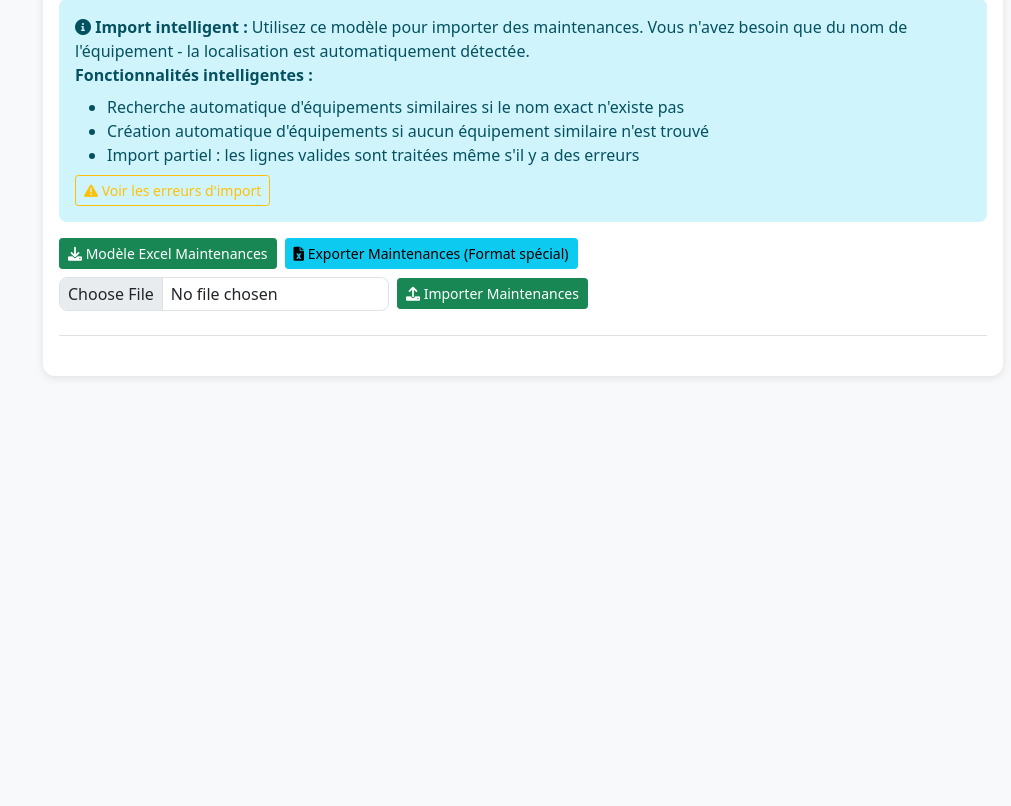
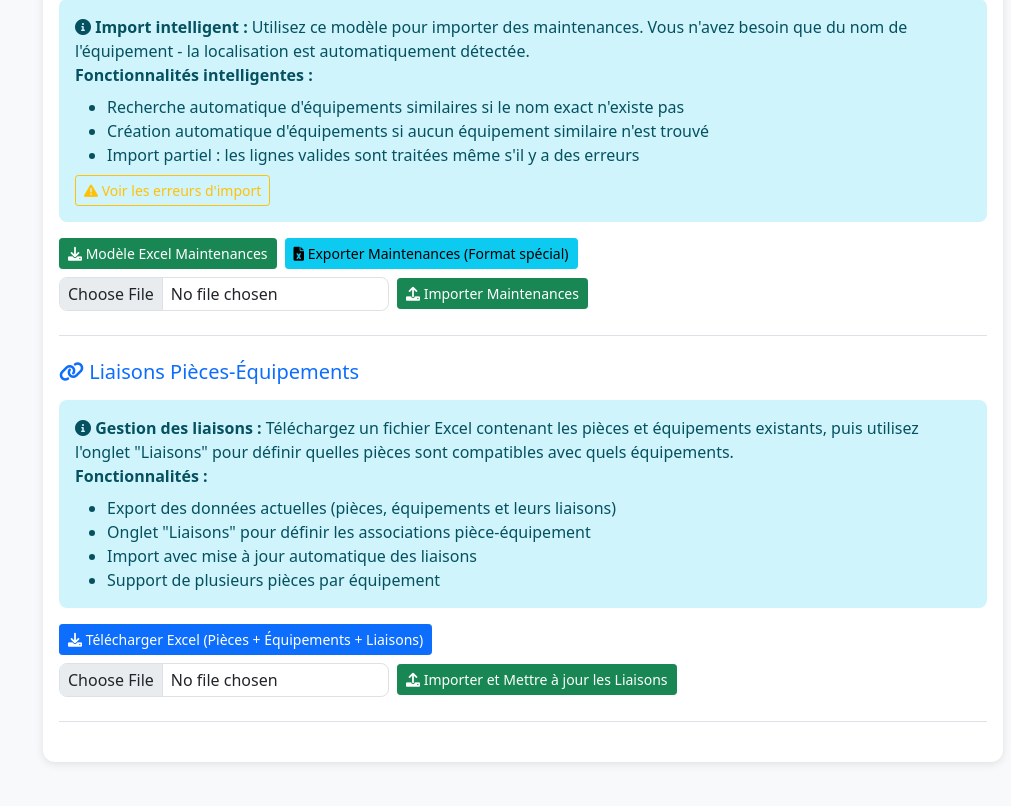
Before and after one commit to JBDLC/ste-maintenance, a Flask app: page /parametres in a window 1280 px wide. Shown: the part 1780-2586 px from the top of the page, without its empty margins (269-1280 px from the left). Before the commit the page ends 2158 px from the top, so only its background shows below. Run offline with Flask 3, Linux system fonts and the light colour scheme; a user stored in the database is signed in; data comes from the database, SQL or seed files in the repository; tables that the repository leaves empty hold one stand-in row (values such as "Sample post"); some libraries are stand-ins or nearby versions.

Commit message:
Add files via upload

```diff
--- a/app.py
+++ b/app.py
@@ -2845,6 +2845,273 @@ def download_modele_maintenances():
         wb.save(tmp.name)
         tmp.flush()
         return send_file(tmp.name, as_attachment=True, download_name='modele_maintenances_simplifie.xlsx')
+
+@app.route('/parametres/export-pieces-equipements')
+@login_required
+def export_pieces_equipements():
+    """Export des pièces, équipements et leurs liaisons en Excel"""
+    try:
+        from openpyxl import Workbook
+        from openpyxl.styles import Font, PatternFill, Alignment
+        from openpyxl.utils import get_column_letter
+
+        wb = Workbook()
+
+        # Supprimer la feuille par défaut
+        wb.remove(wb.active)
+
+        # Feuille 1: Pièces
+        ws_pieces = wb.create_sheet("Pièces")
+        pieces = Piece.query.all()
+
+        # En-têtes pour les pièces
+        headers_pieces = ['ID', 'Référence STE', 'Référence Magasin', 'Item', 'Description', 'Lieu de Stockage', 'Quantité Stock', 'Stock Mini', 'Stock Maxi']
+        for col, header in enumerate(headers_pieces, 1):
+            cell = ws_pieces.cell(row=1, column=col, value=header)
+            cell.font = Font(bold=True)
+            cell.fill = PatternFill(start_color="CCCCCC", end_color="CCCCCC", fill_type="solid")
+
+        # Données des pièces
+        for row, piece in enumerate(pieces, 2):
+            lieu_stockage = piece.lieu_stockage.nom if piece.lieu_stockage else ""
+            ws_pieces.cell(row=row, column=1, value=piece.id)
+            ws_pieces.cell(row=row, column=2, value=piece.reference_ste)
+            ws_pieces.cell(row=row, column=3, value=piece.reference_magasin)
+            ws_pieces.cell(row=row, column=4, value=piece.item)
+            ws_pieces.cell(row=row, column=5, value=piece.description)
+            ws_pieces.cell(row=row, column=6, value=lieu_stockage)
+            ws_pieces.cell(row=row, column=7, value=piece.quantite_stock)
+            ws_pieces.cell(row=row, column=8, value=piece.stock_mini)
+            ws_pieces.cell(row=row, column=9, value=piece.stock_maxi)
+
+        # Ajuster la largeur des colonnes pour les pièces
+        for col in range(1, len(headers_pieces) + 1):
+            ws_pieces.column_dimensions[get_column_letter(col)].width = 15
+
+        # Feuille 2: Équipements
+        ws_equipements = wb.create_sheet("Équipements")
+        equipements = Equipement.query.all()
+
+        # En-têtes pour les équipements
+        headers_equipements = ['ID', 'Nom', 'Description', 'Localisation', 'Site']
+        for col, header in enumerate(headers_equipements, 1):
+            cell = ws_equipements.cell(row=1, column=col, value=header)
+            cell.font = Font(bold=True)
+            cell.fill = PatternFill(start_color="CCCCCC", end_color="CCCCCC", fill_type="solid")
+
+        # Données des équipements
+        for row, equipement in enumerate(equipements, 2):
+            localisation = equipement.localisation.nom if equipement.localisation else ""
+            site = equipement.localisation.site.nom if equipement.localisation and equipement.localisation.site else ""
+            ws_equipements.cell(row=row, column=1, value=equipement.id)
+            ws_equipements.cell(row=row, column=2, value=equipement.nom)
+            ws_equipements.cell(row=row, column=3, value=equipement.description)
+            ws_equipements.cell(row=row, column=4, value=localisation)
+            ws_equipements.cell(row=row, column=5, value=site)
+
+        # Ajuster la largeur des colonnes pour les équipements
+        for col in range(1, len(headers_equipements) + 1):
+            ws_equipements.column_dimensions[get_column_letter(col)].width = 20
+
+        # Feuille 3: Liaisons actuelles
+        ws_liaisons = wb.create_sheet("Liaisons_Actuelles")
+        liaisons = PieceEquipement.query.all()
+
+        # En-têtes pour les liaisons
+        headers_liaisons = ['ID Pièce', 'Référence STE', 'Item', 'ID Équipement', 'Nom Équipement']
+        for col, header in enumerate(headers_liaisons, 1):
+            cell = ws_liaisons.cell(row=1, column=col, value=header)
+            cell.font = Font(bold=True)
+            cell.fill = PatternFill(start_color="CCCCCC", end_color="CCCCCC", fill_type="solid")
+
+        # Données des liaisons actuelles
+        for row, liaison in enumerate(liaisons, 2):
+            ws_liaisons.cell(row=row, column=1, value=liaison.piece_id)
+            ws_liaisons.cell(row=row, column=2, value=liaison.piece.reference_ste)
+            ws_liaisons.cell(row=row, column=3, value=liaison.piece.item)
+            ws_liaisons.cell(row=row, column=4, value=liaison.equipement_id)
+            ws_liaisons.cell(row=row, column=5, value=liaison.equipement.nom)
+
+        # Ajuster la largeur des colonnes pour les liaisons
+        for col in range(1, len(headers_liaisons) + 1):
+            ws_liaisons.column_dimensions[get_column_letter(col)].width = 20
+
+        # Feuille 4: Template pour nouvelles liaisons
+        ws_template = wb.create_sheet("Liaisons")
+
+        # En-têtes pour le template
+        headers_template = ['ID Pièce', 'Référence STE', 'Item', 'ID Équipement', 'Nom Équipement', 'Action (Ajouter/Supprimer)']
+        for col, header in enumerate(headers_template, 1):
+            cell = ws_template.cell(row=1, column=col, value=header)
+            cell.font = Font(bold=True)
+            cell.fill = PatternFill(start_color="E6F3FF", end_color="E6F3FF", fill_type="solid")
+
+        # Ajouter quelques lignes d'exemple
+        for row in range(2, 5):
+            ws_template.cell(row=row, column=6, value="Ajouter")
+
+        # Ajuster la largeur des colonnes pour le template
+        for col in range(1, len(headers_template) + 1):
+            ws_template.column_dimensions[get_column_letter(col)].width = 20
+
+        # Instructions
+        ws_template.cell(row=6, column=1, value="Instructions:")
+        ws_template.cell(row=6, column=1).font = Font(bold=True)
+        ws_template.cell(row=7, column=1, value="1. Utilisez les IDs des pièces et équipements des onglets précédents")
+        ws_template.cell(row=8, column=1, value="2. Dans la colonne 'Action', mettez 'Ajouter' pour créer une liaison")
+        ws_template.cell(row=9, column=1, value="3. Laissez vide ou mettez 'Supprimer' pour retirer une liaison")
+        ws_template.cell(row=10, column=1, value="4. Sauvegardez et importez ce fichier pour appliquer les changements")
+
+        # Sauvegarder le fichier
+        output = io.BytesIO()
+        wb.save(output)
+        output.seek(0)
+
+        return send_file(
+            output,
+            mimetype='application/vnd.openxmlformats-officedocument.spreadsheetml.sheet',
+            as_attachment=True,
+            download_name=f'pieces_equipements_liaisons_{datetime.now().strftime("%Y%m%d_%H%M%S")}.xlsx'
+        )
+
+    except Exception as e:
+        flash(f'Erreur lors de l\'export : {str(e)}', 'error')
+        return redirect(url_for('parametres'))
+
+@app.route('/parametres/import-pieces-equipements', methods=['POST'])
+@login_required
+def import_pieces_equipements():
+    """Import des liaisons pièces-équipements depuis Excel"""
+    try:
+        if 'fichier' not in request.files:
+            flash('Aucun fichier sélectionné', 'error')
+            return redirect(url_for('parametres'))
+
+        file = request.files['fichier']
+        if file.filename == '':
+            flash('Aucun fichier sélectionné', 'error')
+            return redirect(url_for('parametres'))
+
+        if not file.filename.endswith('.xlsx'):
+            flash('Le fichier doit être au format Excel (.xlsx)', 'error')
+            return redirect(url_for('parametres'))
+
+        # Sauvegarder le fichier temporairement
+        temp_path = tempfile.mktemp(suffix='.xlsx')
+        file.save(temp_path)
+
+        # Lire le fichier Excel
+        from openpyxl import load_workbook
+        wb = load_workbook(temp_path, data_only=True)
+
+        # Vérifier que l'onglet Liaisons existe
+        if 'Liaisons' not in wb.sheetnames:
+            flash('L\'onglet "Liaisons" est manquant dans le fichier Excel', 'error')
+            os.unlink(temp_path)
+            return redirect(url_for('parametres'))
+
+        ws_liaisons = wb['Liaisons']
+
+        # Récupérer les données
+        liaisons_data = []
+        for row in ws_liaisons.iter_rows(min_row=2, values_only=True):
+            if any(cell is not None for cell in row[:5]):  # Au moins une des 5 premières colonnes a une valeur
+                piece_id = row[0]
+                reference_ste = row[1]
+                item = row[2]
+                equipement_id = row[3]
+                nom_equipement = row[4]
+                action = row[5] if len(row) > 5 else None
+
+                if piece_id is not None and equipement_id is not None:
+                    liaisons_data.append({
+                        'piece_id': int(piece_id) if isinstance(piece_id, (int, float)) else None,
+                        'reference_ste': reference_ste,
+                        'item': item,
+                        'equipement_id': int(equipement_id) if isinstance(equipement_id, (int, float)) else None,
+                        'nom_equipement': nom_equipement,
+                        'action': action
+                    })
+
+        # Traiter les liaisons
+        ajoutees = 0
+        supprimees = 0
+        erreurs = []
+
+        for liaison_data in liaisons_data:
+            try:
+                piece_id = liaison_data['piece_id']
+                equipement_id = liaison_data['equipement_id']
+                action = liaison_data['action']
+
+                if piece_id is None or equipement_id is None:
+                    continue
+
+                # Vérifier que la pièce et l'équipement existent
+                piece = Piece.query.get(piece_id)
+                equipement = Equipement.query.get(equipement_id)
+
+                if not piece:
+                    erreurs.append(f"Pièce ID {piece_id} non trouvée")
+                    continue
+
+                if not equipement:
+                    erreurs.append(f"Équipement ID {equipement_id} non trouvé")
+                    continue
+
+                # Vérifier si la liaison existe déjà
+                liaison_existante = PieceEquipement.query.filter_by(
+                    piece_id=piece_id,
+                    equipement_id=equipement_id
+                ).first()
+
+                if action and action.lower().strip() == 'supprimer':
+                    # Supprimer la liaison
+                    if liaison_existante:
+                        db.session.delete(liaison_existante)
+                        supprimees += 1
+                else:
+                    # Ajouter la liaison (si elle n'existe pas déjà)
+                    if not liaison_existante:
+                        nouvelle_liaison = PieceEquipement(
+                            piece_id=piece_id,
+                            equipement_id=equipement_id
+                        )
+                        db.session.add(nouvelle_liaison)
+                        ajoutees += 1
+
+            except Exception as e:
+                erreurs.append(f"Erreur pour la ligne {liaison_data}: {str(e)}")
+
+        # Valider les changements
+        try:
+            db.session.commit()
+
+            # Nettoyer le fichier temporaire
+            os.unlink(temp_path)
+
+            # Message de succès
+            message = f"Import terminé avec succès ! {ajoutees} liaison(s) ajoutée(s), {supprimees} liaison(s) supprimée(s)."
+            if erreurs:
+                message += f"\n\nErreurs rencontrées : {len(erreurs)}"
+                for erreur in erreurs[:10]:  # Limiter à 10 erreurs dans le message
+                    message += f"\n- {erreur}"
+                if len(erreurs) > 10:
+                    message += f"\n... et {len(erreurs) - 10} autres erreurs"
+
+            flash(message, 'success' if not erreurs else 'warning')
+
+        except Exception as e:
+            db.session.rollback()
+            flash(f'Erreur lors de la sauvegarde : {str(e)}', 'error')
+            os.unlink(temp_path)
+
+    except Exception as e:
+        flash(f'Erreur lors de l\'import : {str(e)}', 'error')
+        if 'temp_path' in locals():
+            os.unlink(temp_path)
+
+    return redirect(url_for('parametres'))
 
 @app.route('/parametres/export/<entite>.xlsx')
 @login_required
--- a/templates/parametres.html
+++ b/templates/parametres.html
@@ -170,6 +170,36 @@ document.addEventListener('DOMContentLoaded', function() {
                         </button>
                     </form>
                 </div>
+
+                <!-- Section pour l'import/export des liaisons pièces-équipements -->
+                <div class="mb-4 border-bottom pb-3">
+                    <h5 class="mb-3 text-primary">
+                        <i class="fas fa-link"></i> Liaisons Pièces-Équipements
+                    </h5>
+                    <div class="alert alert-info">
+                        <i class="fas fa-info-circle"></i>
+                        <strong>Gestion des liaisons :</strong> Téléchargez un fichier Excel contenant les pièces et équipements existants,
+                        puis utilisez l'onglet "Liaisons" pour définir quelles pièces sont compatibles avec quels équipements.
+                        <br><strong>Fonctionnalités :</strong>
+                        <ul class="mb-0 mt-2">
+                            <li>Export des données actuelles (pièces, équipements et leurs liaisons)</li>
+                            <li>Onglet "Liaisons" pour définir les associations pièce-équipement</li>
+                            <li>Import avec mise à jour automatique des liaisons</li>
+                            <li>Support de plusieurs pièces par équipement</li>
+                        </ul>
+                    </div>
+                    <div class="d-flex flex-wrap gap-2 mb-2">
+                        <a href="{{ url_for('export_pieces_equipements') }}" class="btn btn-primary btn-sm">
+                            <i class="fas fa-download"></i> Télécharger Excel (Pièces + Équipements + Liaisons)
+                        </a>
+                    </div>
+                    <form action="{{ url_for('import_pieces_equipements') }}" method="post" enctype="multipart/form-data" class="d-flex flex-wrap gap-2 align-items-center mb-2">
+                        <input type="file" name="fichier" accept=".xlsx" class="form-control form-control-sm w-auto" required>
+                        <button type="submit" class="btn btn-success btn-sm">
+                            <i class="fas fa-upload"></i> Importer et Mettre à jour les Liaisons
+                        </button>
+                    </form>
+                </div>
             </div>
         </div>
     </div>
```
